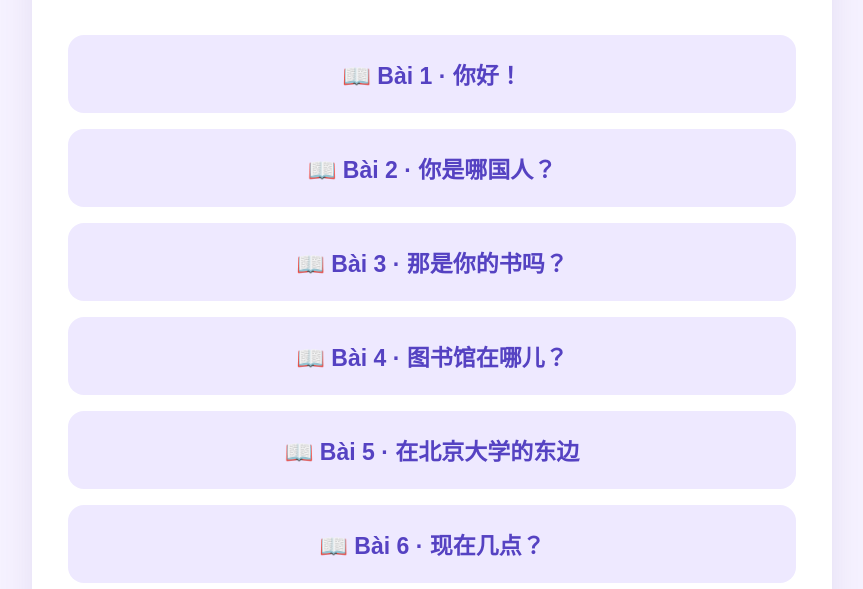
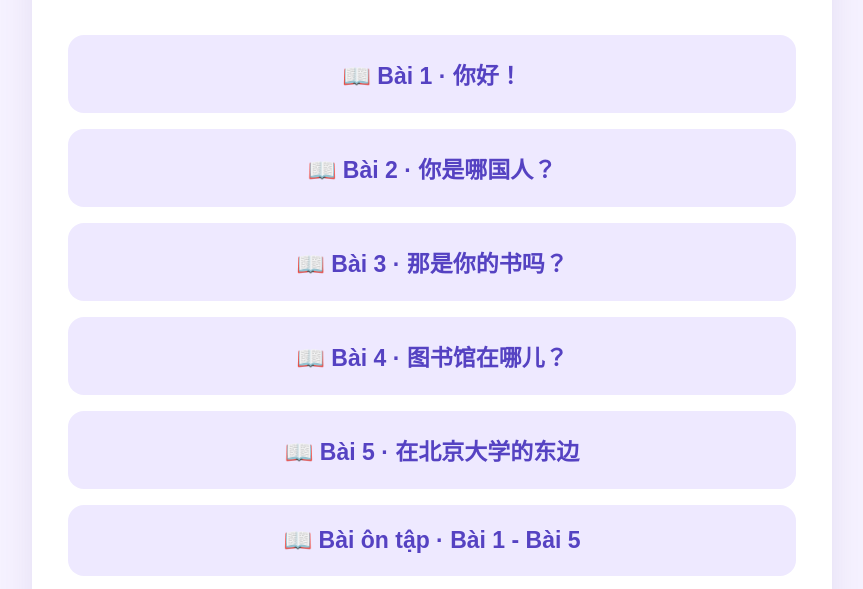
Before and after one commit to dieuminh-sketch/boya1-hoaiphuongHSK, a plain HTML site: page index.html in a window 1280 px wide. Shown: the part 147-736 px from the top of the page, without its empty margins (208-1071 px from the left). Drawn offline with Linux system fonts and the light colour scheme.

Commit message:
Update index.html

```diff
--- a/index.html
+++ b/index.html
@@ -125,6 +125,10 @@
         <div class="lesson-title">📖 Bài 5 · 在北京大学的东边</div>
       </a>
 
+      <a class="lesson" href="OnTap_Bai01-05/Boya1_OnTap_Bai01-05.html"target="_blank" rel="noopener noreferrer">
+        <div class="lesson-title">📖 Bài ôn tập · Bài 1 - Bài 5 </div>
+      </a>
+
       <a class="lesson" href="Bai6/Boya1_Bai06_OnTap.html"target="_blank" rel="noopener noreferrer">
         <div class="lesson-title">📖 Bài 6 · 现在几点？</div>
       </a>
```
